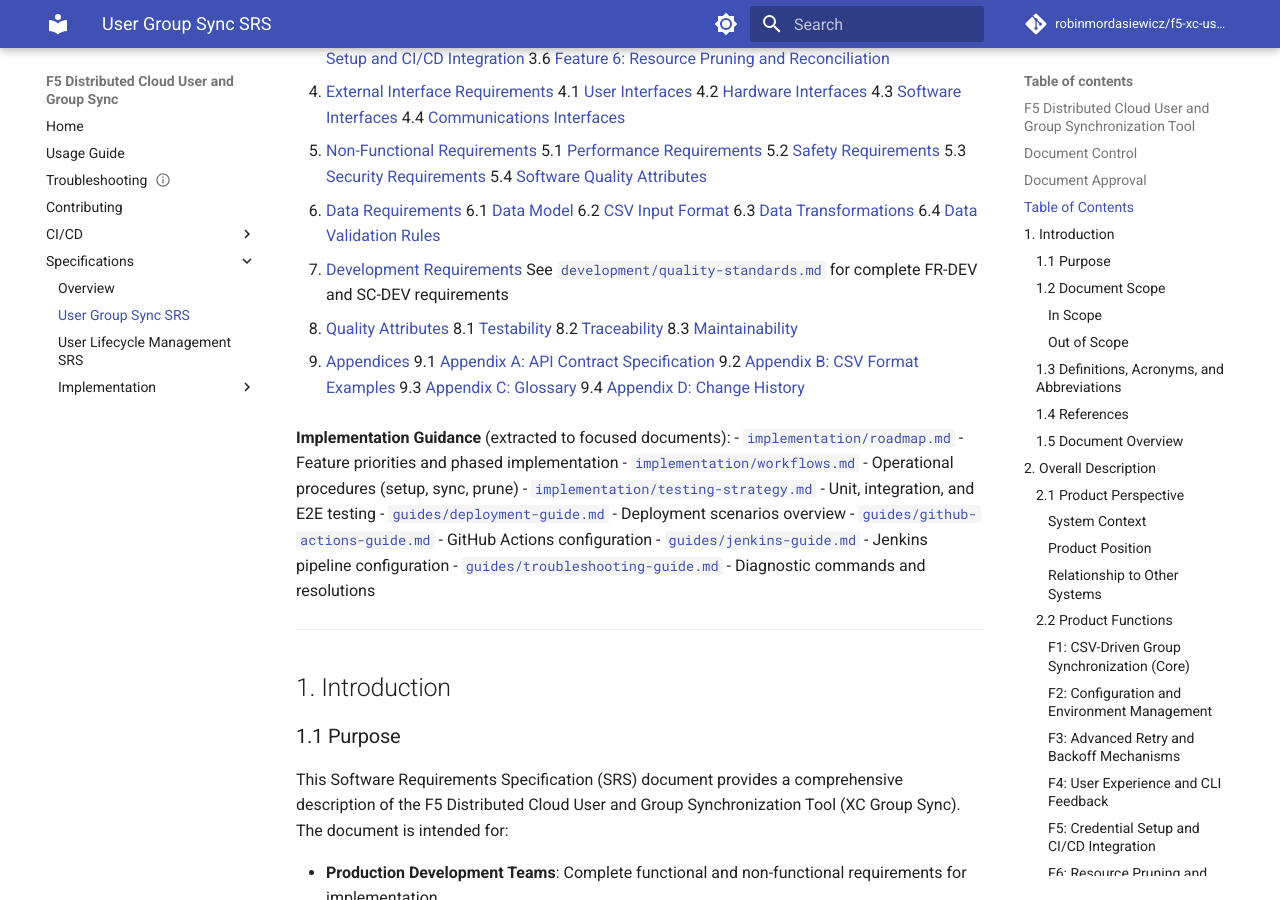
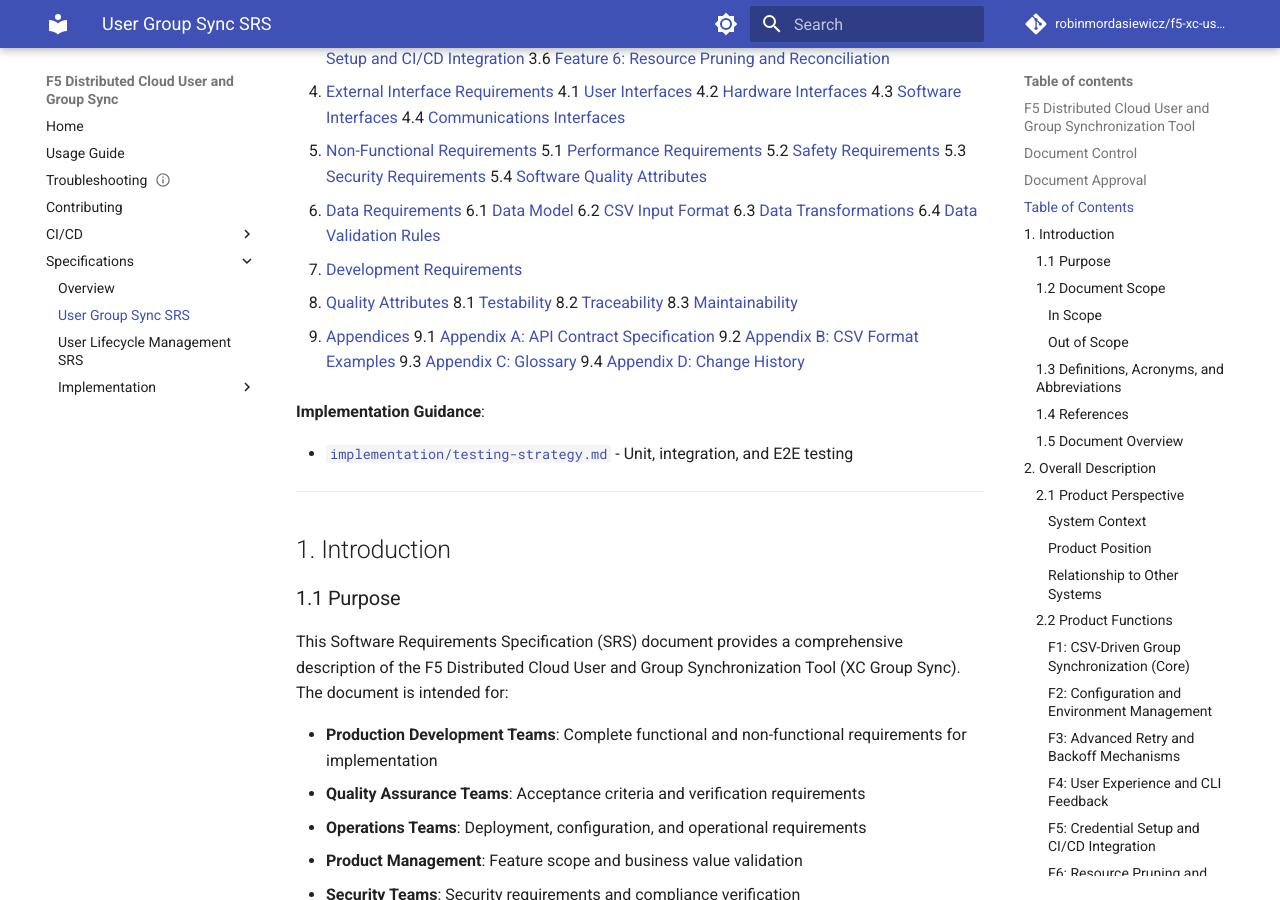
Before and after one commit to robinmordasiewicz/f5-xc-rbac, an MkDocs documentation site: the page built from docs/specifications/user-group-sync-srs.md, in a window 1280 px wide and 900 px high, scrolled down 1096 px. Built offline with MkDocs 1.6.1 and Material for MkDocs 9.7.7, drawn with Linux system fonts in a browser that asks for light colours; comment, search, counter and statistics services are not loaded.

Commit message:
docs: fix broken internal documentation links (#173)
Remove references to non-existent files and update anchor links after
Issue 4/5 restructuring.

**Files Modified**:
- docs/troubleshooting.md: Remove broken file references in Related Documentation
- docs/configuration.md: Update anchor link to Issue 4
- docs/usage.md: Update anchor link to Issue 4
- docs/CICD/github-actions.md: Update anchor link to Issue 4
- docs/specifications/user-group-sync-srs.md: Remove broken file references

**Broken Links Removed**:
- docs/CICD/deployment-guide.md (does not exist)
- docs/operations-guide.md (does not exist)
- docs/CICD/github-actions-guide.md (does not exist)
- docs/CICD/jenkins-guide.md (does not exist)
- docs/specifications/development/quality-standards.md (does not exist)
- docs/specifications/implementation/roadmap.md (does not exist)
- docs/specifications/implementation/workflows.md (does not exist)

**Anchor Links Updated**:
- Old: #issue-4-corporate-proxy-and-mitm-ssl-interception
- New: #issue-4-corporate-proxy-configuration-and-authentication

All internal links now point to existing files with correct anchor IDs.

Closes #172

🤖 Generated with [Claude Code](https://claude.com/claude-code)

Co-authored-by: Claude <noreply@anthropic.com>

```diff
--- a/docs/specifications/user-group-sync-srs.md
+++ b/docs/specifications/user-group-sync-srs.md
@@ -70,7 +70,6 @@
    6.4 [Data Validation Rules](#64-data-validation-rules)
 
 7. [Development Requirements](#7-development-requirements)
-   See [`development/quality-standards.md`](development/quality-standards.md) for complete FR-DEV and SC-DEV requirements
 
 8. [Quality Attributes](#8-quality-attributes)
    8.1 [Testability](#81-testability)
@@ -83,14 +82,9 @@
    9.3 [Appendix C: Glossary](#93-appendix-c-glossary)
    9.4 [Appendix D: Change History](#94-appendix-d-change-history)
 
-**Implementation Guidance** (extracted to focused documents):
-- [`implementation/roadmap.md`](implementation/roadmap.md) - Feature priorities and phased implementation
-- [`implementation/workflows.md`](implementation/workflows.md) - Operational procedures (setup, sync, prune)
+**Implementation Guidance**:
+
 - [`implementation/testing-strategy.md`](implementation/testing-strategy.md) - Unit, integration, and E2E testing
-- [`guides/deployment-guide.md`](guides/deployment-guide.md) - Deployment scenarios overview
-- [`guides/github-actions-guide.md`](guides/github-actions-guide.md) - GitHub Actions configuration
-- [`guides/jenkins-guide.md`](guides/jenkins-guide.md) - Jenkins pipeline configuration
-- [`guides/troubleshooting-guide.md`](guides/troubleshooting-guide.md) - Diagnostic commands and resolutions
 
 ---
 
```
Also changed, not shown: docs/CICD/github-actions.md (+1 -1 lines), docs/configuration.md (+1 -1 lines), docs/troubleshooting.md (+4 -4 lines), docs/usage.md (+1 -1 lines).
